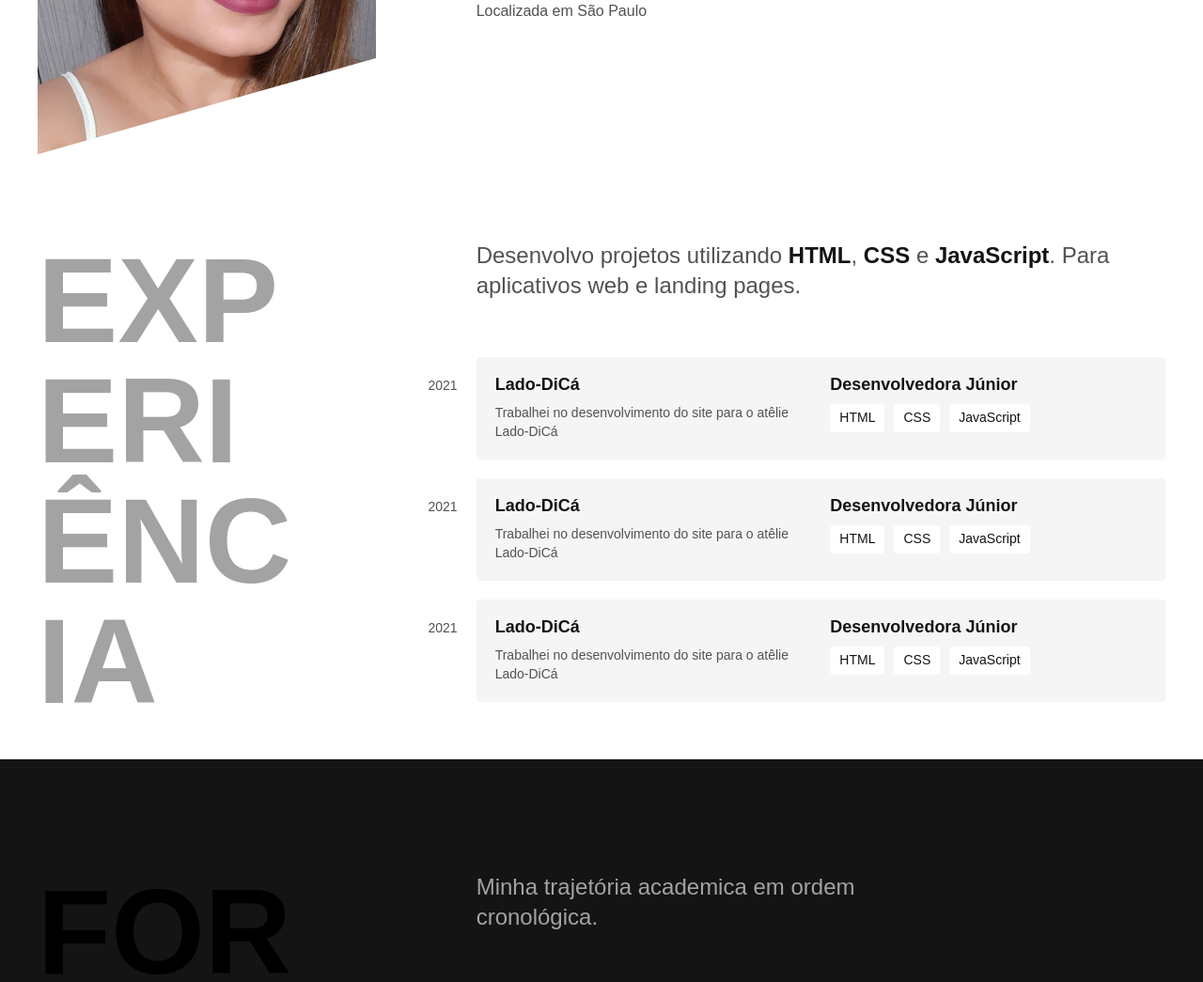
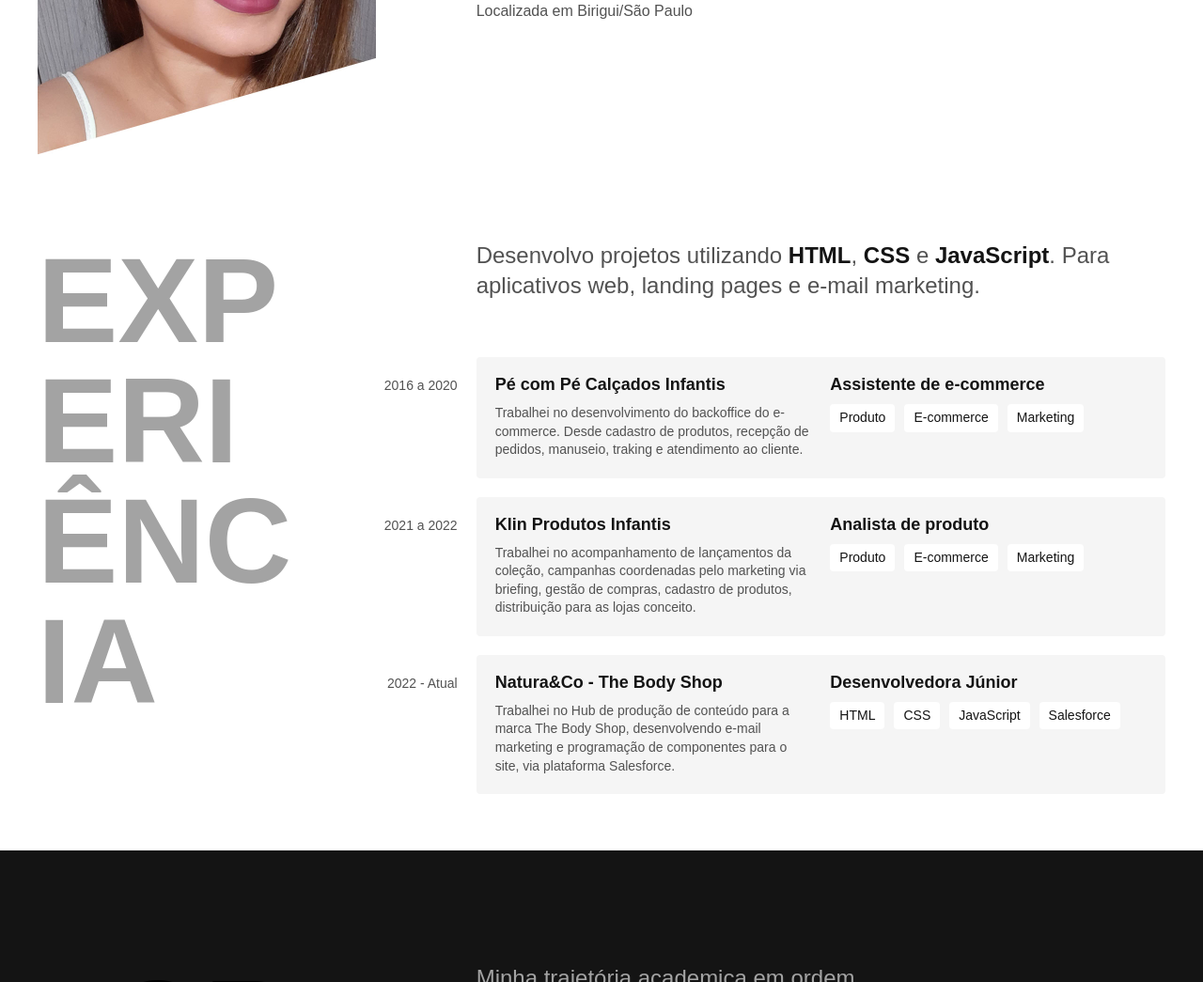
Before and after one commit to caoliveira88/Projeto_portfolio, a plain HTML site: page index.html in a window 1280 px wide. Shown: the part 507-1552 px from the top of the page at 94% size. Drawn offline with Linux system fonts and the light colour scheme.

Commit message:
Style - Adicionando textos - Seção Experiência

```diff
--- a/index.html
+++ b/index.html
@@ -29,7 +29,7 @@
       <img src="img/perfil-camila.jpg" alt="Foto perfil" width="360px" height="520px"/>
       <div>
         <h1>Desenvolvedora<br />Full Stack</h1>
-        <p>Localizada em São Paulo</p>
+        <p>Localizada em Birigui/São Paulo</p>
       </div>
     </main>
 
@@ -40,51 +40,52 @@
         <p class="experiencia-texto">
           Desenvolvo projetos utilizando <strong>HTML</strong>,
           <strong>CSS</strong> e <strong>JavaScript</strong>. Para aplicativos
-          web e landing pages.
+          web, landing pages e e-mail marketing.
         </p>
 
         <!--EMPRESA 1-->
         <div class="empresa">
-          <span class="empresa-ano">2021</span>
-          <h3 class="empresa-titulo">Lado-DiCá</h3>
+          <span class="empresa-ano">2016 a 2020</span>
+          <h3 class="empresa-titulo">Pé com Pé Calçados Infantis</h3>
+          <span class="empresa-titulo">Assistente de e-commerce</span>
+          <p class="empresa-texto">
+            Trabalhei no desenvolvimento do backoffice do e-commerce. Desde cadastro de produtos, recepção de pedidos, manuseio, traking e atendimento ao cliente.
+          </p>
+          <ul class="empresa-habilidades">
+            <li>Produto</li>
+            <li>E-commerce</li>
+            <li>Marketing</li>
+          </ul>
+        </div>
+
+        <!--EMPRESA 2-->
+        <div class="empresa">
+          <span class="empresa-ano">2021 a 2022</span>
+          <h3 class="empresa-titulo">Klin Produtos Infantis</h3>
+          <span class="empresa-titulo">Analista de produto</span>
+          <p class="empresa-texto">
+            Trabalhei no acompanhamento de lançamentos da coleção, campanhas coordenadas pelo marketing via briefing, gestão de compras, cadastro de produtos, distribuição para as lojas conceito.
+          </p>
+          <ul class="empresa-habilidades">
+            <li>Produto</li>
+            <li>E-commerce</li>
+            <li>Marketing</li>
+          </ul>
+        </div>
+
+        <!--EMPRESA 3-->
+        <div class="empresa">
+          <span class="empresa-ano">2022 - Atual</span>
+          <h3 class="empresa-titulo">Natura&Co - The Body Shop</h3>
           <span class="empresa-titulo">Desenvolvedora Júnior</span>
           <p class="empresa-texto">
-            Trabalhei no desenvolvimento do site para o atêlie Lado-DiCá
+            Trabalhei no Hub de produção de conteúdo para a marca The Body Shop, desenvolvendo e-mail marketing e programação de componentes para o site, via plataforma Salesforce.
           </p>
           <ul class="empresa-habilidades">
             <li>HTML</li>
             <li>CSS</li>
             <li>JavaScript</li>
-          </ul>
-        </div>
-
-        <!--EMPRESA 2-->
-        <div class="empresa">
-          <span class="empresa-ano">2021</span>
-          <h3 class="empresa-titulo">Lado-DiCá</h3>
-          <span class="empresa-titulo">Desenvolvedora Júnior</span>
-          <p class="empresa-texto">
-            Trabalhei no desenvolvimento do site para o atêlie Lado-DiCá
-          </p>
-          <ul class="empresa-habilidades">
-            <li>HTML</li>
-            <li>CSS</li>
-            <li>JavaScript</li>
-          </ul>
-        </div>
-
-        <!--EMPRESA 3-->
-        <div class="empresa">
-          <span class="empresa-ano">2021</span>
-          <h3 class="empresa-titulo">Lado-DiCá</h3>
-          <span class="empresa-titulo">Desenvolvedora Júnior</span>
-          <p class="empresa-texto">
-            Trabalhei no desenvolvimento do site para o atêlie Lado-DiCá
-          </p>
-          <ul class="empresa-habilidades">
-            <li>HTML</li>
-            <li>CSS</li>
-            <li>JavaScript</li>
+            <li>Salesforce</li>
           </ul>
         </div>
       </div>
```
